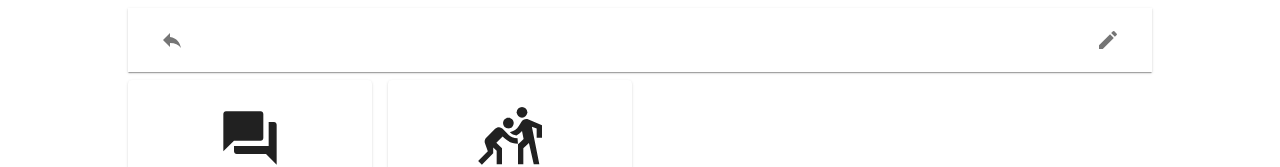
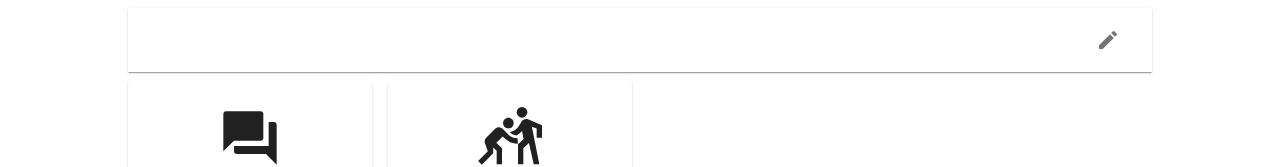
Before and after one commit to nomadec/qanda, a React (Create React App) app: page / in a window 1280 px wide. Shown: the top 167 px of the page. Built offline with nearby package versions, Linux system fonts and the light colour scheme.

Commit message:
- hide GoBack button on HomePage

```diff
--- a/src/components/header/Header.jsx
+++ b/src/components/header/Header.jsx
@@ -9,15 +9,21 @@ import EditIcon from '@mui/icons-material/Edit';
 const Header = () => {
   const history = useHistory();
 
+  function isHomePage() {
+    return history.location.pathname === '/';
+  }
+
   return (
     <>
       <Box sx={{ flexGrow: 1 }}>
         <AppBar position="static" color="transparent" elevation={1}>
           <Toolbar>
-            <IconButton aria-label="go-back" onClick={history.goBack}>
-              {/* <ArrowBackIcon /> */}
-              <ReplyIcon />
-            </IconButton>
+            {!isHomePage() && (
+              <IconButton aria-label="go-back" onClick={history.goBack}>
+                {/* <ArrowBackIcon /> */}
+                <ReplyIcon />
+              </IconButton>
+            )}
             <Box sx={{ flexGrow: 1 }} />
             <Box sx={{ display: { xs: 'none', md: 'flex' } }}>
               <Link to={`${history.location.pathname}/edit`}>
```
